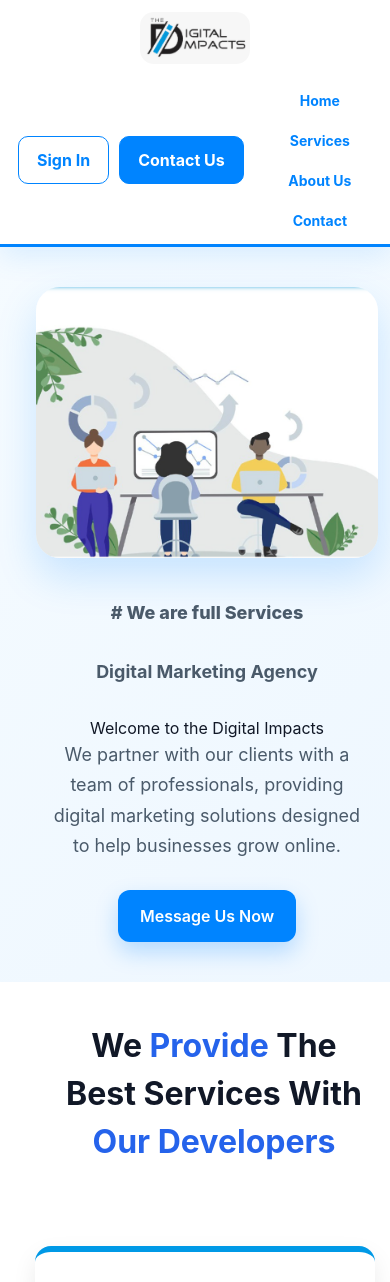
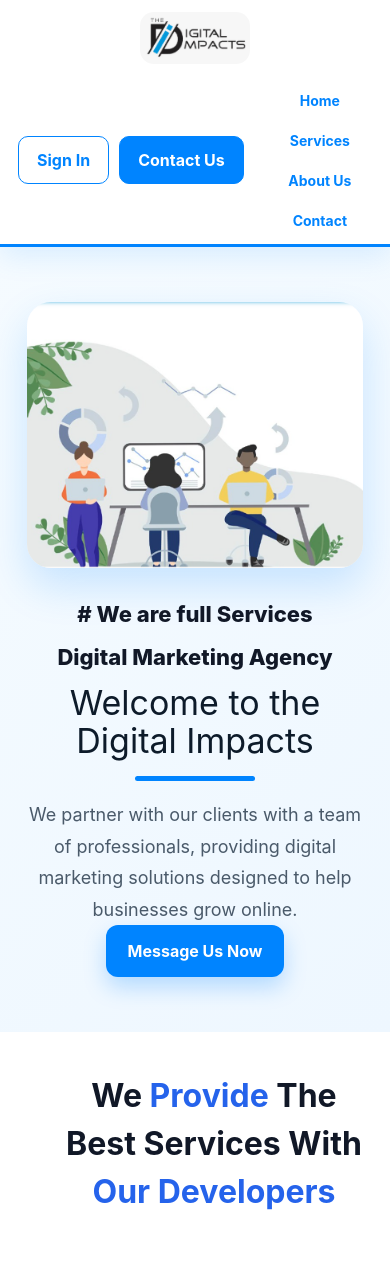
Before and after one commit to ahmedch143-rgb/vite-project, a React (Vite) app: page / in a window 390 px wide. Shown: the top 1282 px of the page. Built offline with nearby package versions, Linux system fonts and the light colour scheme.

Commit message:
Fix React project structure and responsive UI: src/home/home.css

```diff
--- a/src/home/home.css
+++ b/src/home/home.css
@@ -1,155 +1 @@
-.home {
-  display: flex;
-  align-items: center;
-  justify-content: space-between;
-  gap: 40px;
-  padding: 60px 80px 60px 100px;
-  background: linear-gradient(135deg, #f5fbff 0%, #eef7ff 100%);
-}
-
-.home-image-wrap {
-  flex: 1;
-  display: flex;
-  justify-content: flex-start;
-  margin-left: 24px;
-}
-
-.home-content {
-  flex: 1;
-  max-width: 560px;
-  margin-left: 24px;
-}
-
-.home-tagline {
-  margin: 0 0 12px;
-  color: #000000;
-  font-size: 28px;
-  font-weight: 800;
-  line-height: 1.2;
-}
-
-.home-agency {
-  margin: 0 0 12px;
-  color: #000000;
-  font-size: 28px;
-  font-weight: 700;
-  line-height: 1.2;
-}
-
-.home-content h2 {
-  margin: 0 0 16px;
-  font-size: 36px;
-  line-height: 1.2;
-  color: #0d1b2a;
-  font-weight: 800;
-}
-
-.home-content h2::after {
-  content: "";
-  display: block;
-  width: 100%;
-  max-width: 620px;
-  height: 5px;
-  background: rgb(0, 132, 255);
-  border-radius: 999px;
-  margin-top: 16px;
-  box-shadow: 0 0 16px rgba(0, 132, 255, 0.35);
-}
-
-.home-content p {
-  margin: 0 0 28px;
-  font-size: 18px;
-  color: #4a5a6a;
-  line-height: 1.7;
-}
-
-.home-buttons {
-  display: flex;
-  gap: 16px;
-  flex-wrap: wrap;
-}
-
-.home-btn {
-  border: none;
-  border-radius: 12px;
-  padding: 14px 22px;
-  font-size: 16px;
-  font-weight: 600;
-  cursor: pointer;
-}
-
-.home-btn.primary {
-  background: rgb(0, 132, 255);
-  color: white;
-  box-shadow: 0 10px 22px rgba(0, 132, 255, 0.25);
-}
-
-.service-showcase {
-  padding: 40px 80px 80px;
-  background: #f7fbff;
-  display: flex;
-  justify-content: center;
-  text-align: center;
-}
-
-.service-heading {
-  max-width: 700px;
-}
-
-.service-heading h3 {
-  margin: 0 0 8px;
-  color: #000000;
-  font-size: 28px;
-  font-weight: 800;
-}
-
-.service-heading h4 {
-  margin: 0;
-  font-size: 30px;
-  line-height: 1.2;
-  font-weight: 800;
-}
-
-.service-black {
-  color: #000000;
-}
-
-.service-blue {
-  color: rgb(0, 132, 255);
-}
-
-.home-image-wrap {
-  flex: 1;
-  display: flex;
-  justify-content: flex-end;
-}
-
-.home-image {
-  width: 100%;
-  max-width: 520px;
-  height: auto;
-  display: block;
-  border-radius: 24px;
-  box-shadow: 0 18px 40px rgba(0, 132, 255, 0.18);
-}
-
-@media (max-width: 900px) {
-  .home {
-    flex-direction: column;
-    padding: 40px 24px;
-  }
-
-  .home-content {
-    max-width: 100%;
-    text-align: center;
-  }
-
-  .home-buttons {
-    justify-content: center;
-  }
-
-  .home-image-wrap {
-    justify-content: center;
-    width: 100%;
-  }
-}
+.home{display:grid;grid-template-columns:minmax(0,1fr) minmax(0,1fr);align-items:center;gap:clamp(30px,6vw,80px);padding:clamp(55px,8vw,100px) clamp(24px,7vw,100px);background:linear-gradient(135deg,#f5fbff,#eef7ff)}.home-image-wrap{display:flex;justify-content:center}.home-image{width:100%;max-width:540px;border-radius:24px;box-shadow:0 18px 40px rgba(0,132,255,.18)}.home-content{max-width:620px}.home-tagline,.home-agency{margin:0 0 10px;font-size:clamp(22px,3vw,30px);font-weight:800}.home h1{margin:0 0 18px;font-size:clamp(34px,5vw,52px);line-height:1.12;color:#0d1b2a}.home h1:after{content:"";display:block;width:120px;height:5px;margin-top:16px;border-radius:99px;background:#0084ff}.home-content>p:last-of-type{font-size:18px;line-height:1.75;color:#4a5a6a}.home-btn{display:inline-flex;text-decoration:none;border-radius:12px;padding:14px 22px;font-weight:700}.primary{background:#0084ff;color:#fff;box-shadow:0 10px 22px rgba(0,132,255,.25)}@media(max-width:900px){.home{grid-template-columns:1fr;text-align:center}.home-content{margin:auto}.home h1:after{margin-left:auto;margin-right:auto}.home-buttons{justify-content:center}}
```
